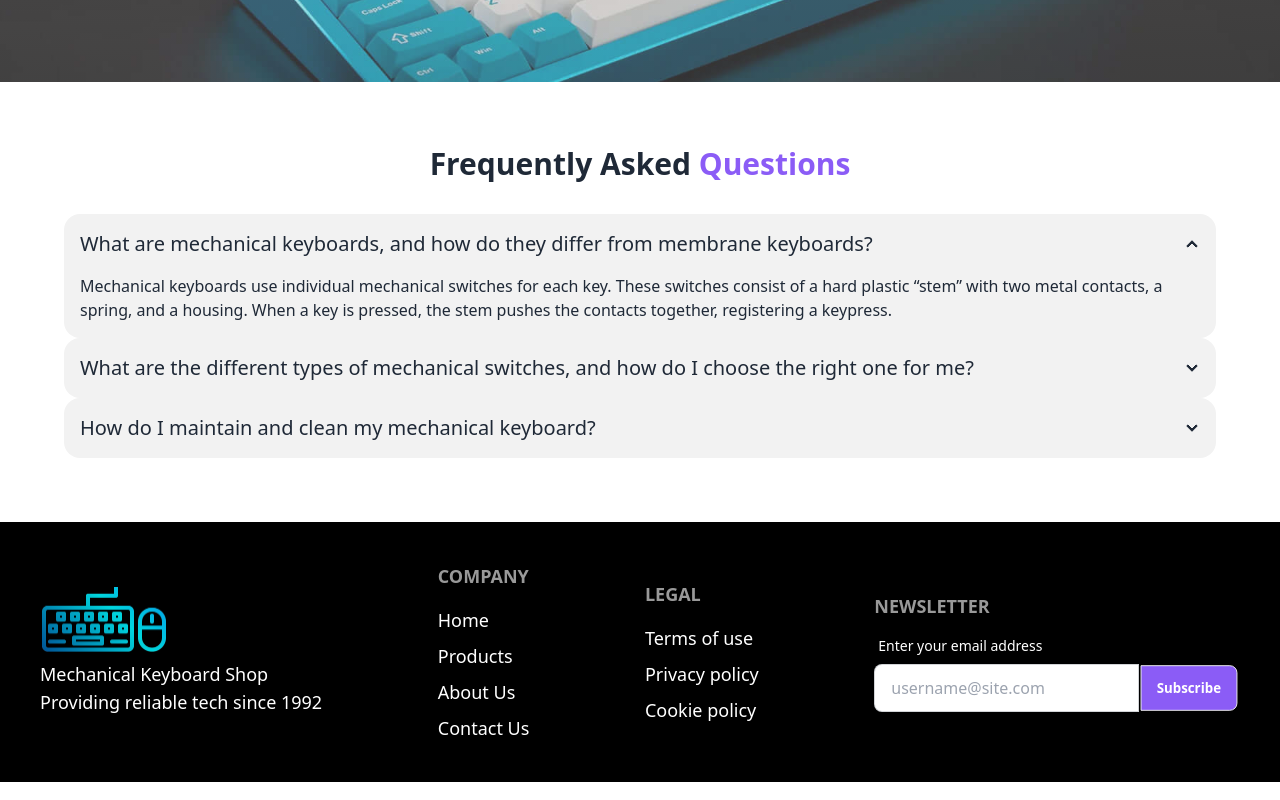
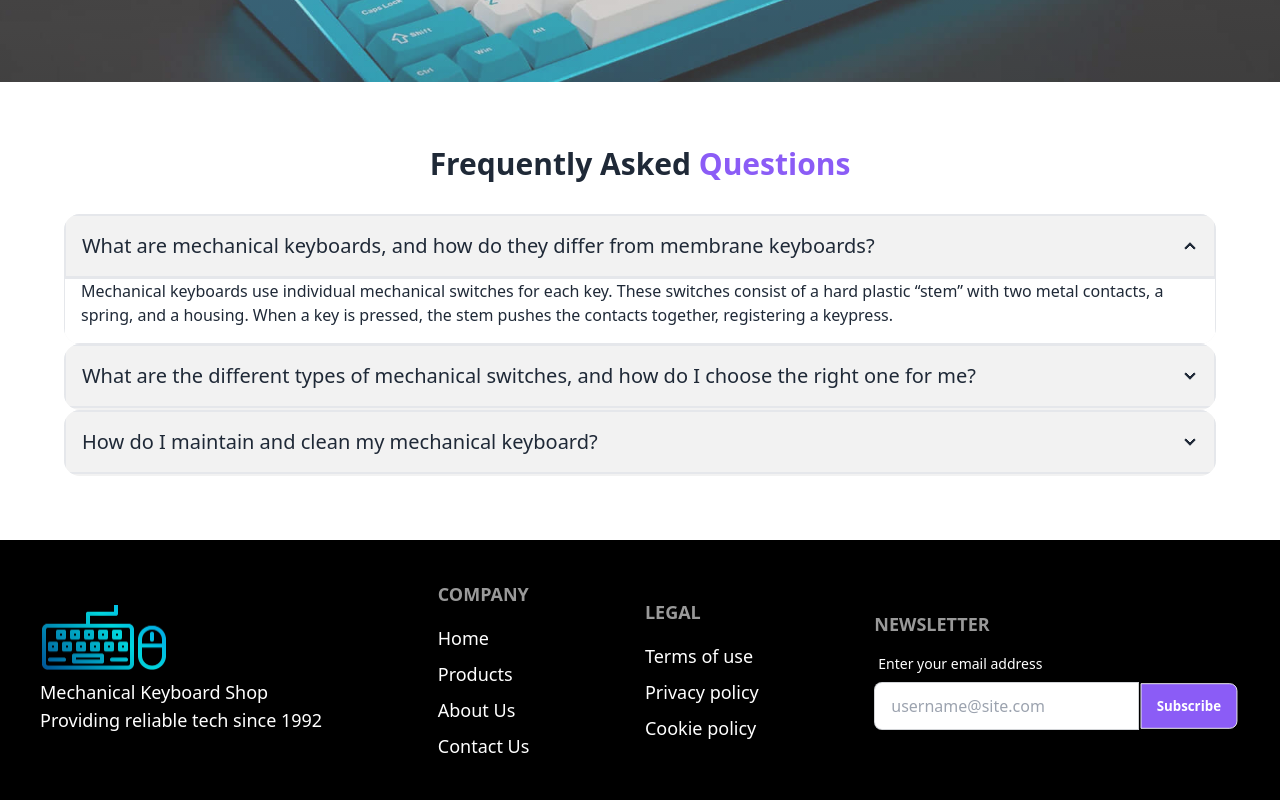
Before and after one commit to Rifat0001/mechanical_keyboard_client, a React (Vite) app: page /about-us in a window 1280 px wide. Shown: the part 1048-1848 px from the top of the page. Built offline with nearby package versions, Linux system fonts and the light colour scheme.

Commit message:
completed

```diff
--- a/src/components/ui/homePage/Faq.tsx
+++ b/src/components/ui/homePage/Faq.tsx
@@ -7,23 +7,23 @@ const Faq = () => {
             <h2 className="text-3xl font-bold text-center mb-8">Frequently Asked <span className="text-violet-500" >Questions</span> </h2></Slide>
             <div className="collapse collapse-arrow bg-base-200">
                 <input type="radio" name="my-accordion-2" defaultChecked />
-                <div className="collapse-title text-xl  font-medium">What are mechanical keyboards, and how do they differ from membrane keyboards?</div>
-                <div className="collapse-content">
+                <div className="collapse-title text-xl  border-2  font-medium">What are mechanical keyboards, and how do they differ from membrane keyboards?</div>
+                <div className="collapse-content bg-white border">
                     <p>Mechanical keyboards use individual mechanical switches for each key. These switches consist of a hard plastic “stem” with two metal contacts, a spring, and a housing. When a key is pressed, the stem pushes the contacts together, registering a keypress. </p>
                 </div>
             </div>
             <div className="collapse collapse-arrow bg-base-200">
                 <input type="radio" name="my-accordion-2" />
-                <div className="collapse-title text-xl font-medium">What are the different types of mechanical switches, and how do I choose the right one for me?</div>
-                <div className="collapse-content">
+                <div className="collapse-title text-xl border-2 font-medium">What are the different types of mechanical switches, and how do I choose the right one for me?</div>
+                <div className="collapse-content bg-white border">
                     <p>Linear Switches (e.g., Cherry MX Red, Gateron Red): Smooth keypress with no tactile bump or audible click. Ideal for gaming due to their fast, consistent actuation.
                         Tactile Switches (e.g., Cherry MX Brown, Gateron Brown): Provide a noticeable bump at the actuation point, offering feedback without a loud click. Good for typing as they help reduce typing fatigue.</p>
                 </div>
             </div>
             <div className="collapse collapse-arrow bg-base-200">
                 <input type="radio" name="my-accordion-2" />
-                <div className="collapse-title text-xl font-medium">How do I maintain and clean my mechanical keyboard?</div>
-                <div className="collapse-content">
+                <div className="collapse-title border-2 text-xl font-medium">How do I maintain and clean my mechanical keyboard?</div>
+                <div className="collapse-content bg-white border">
                     <p>Dusting: Use a soft brush or compressed air to remove dust and debris from between the keys. <br></br>
                         Keycaps: Gently pull off keycaps using a keycap puller. Clean the keycaps with mild soap and water, then let them dry completely before reattaching.</p>
                 </div>
```
